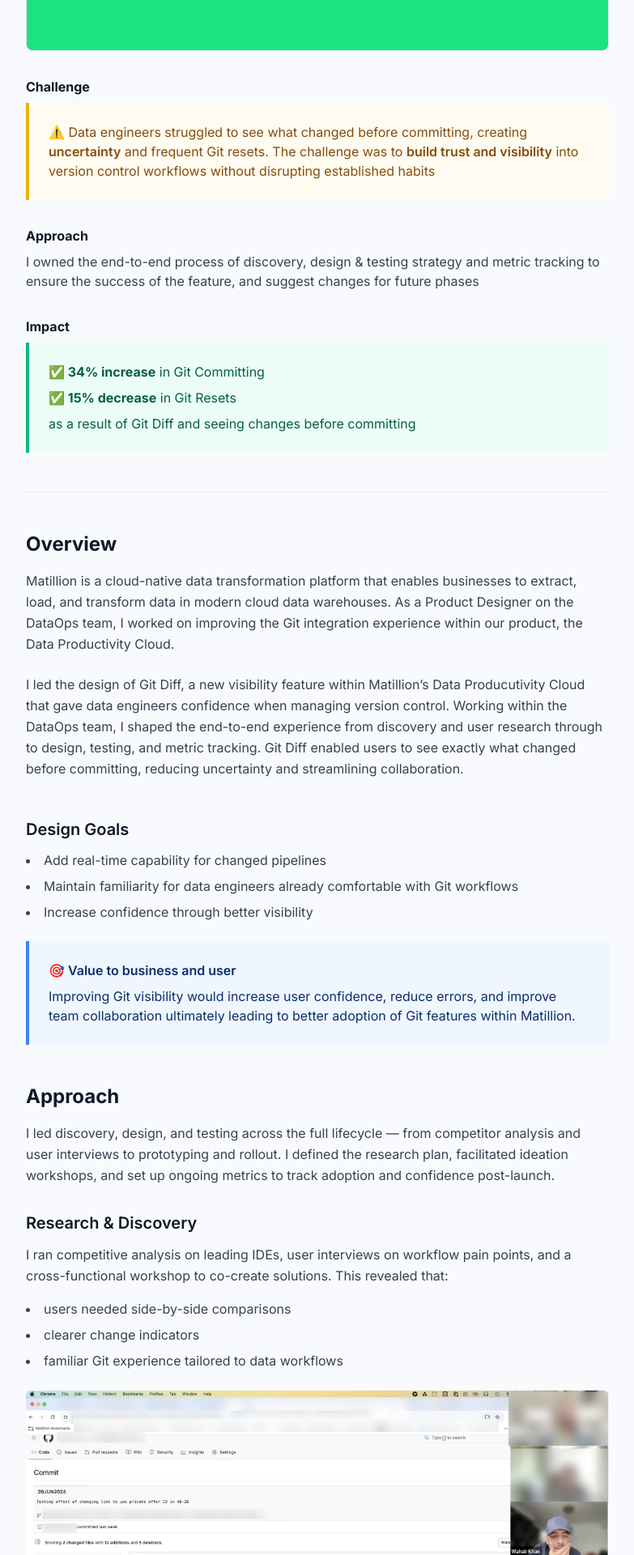
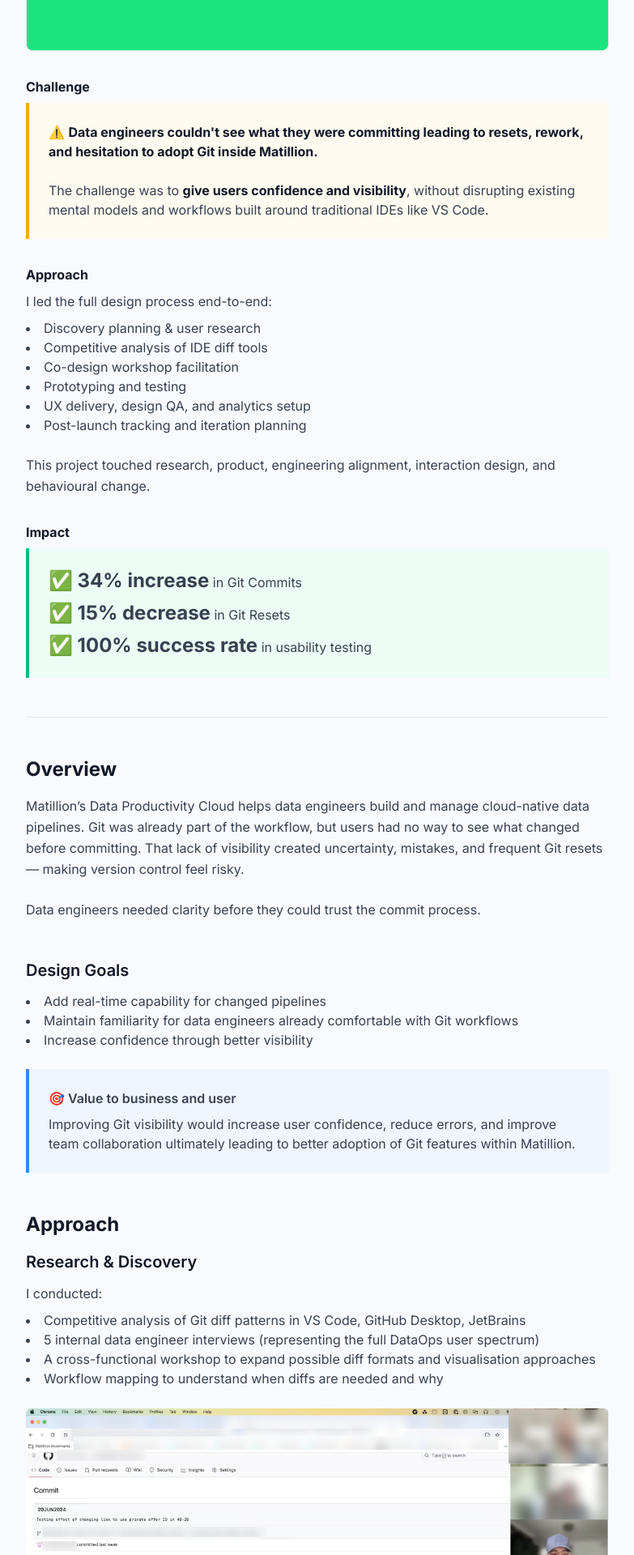
Before and after one commit to wahabalikhan/portfolio, a React (Vite) app: page /git-diff in a window 1280 px wide. Shown: the part 620-2540 px from the top of the page at 81% size, without its empty margins (248-1031 px from the left). Built offline with nearby package versions, Linux system fonts and the light colour scheme.

Commit message:
git diff case study content changes

```diff
--- a/src/index.css
+++ b/src/index.css
@@ -618,3 +618,31 @@
     transform: scale(1);
   }
 }
+
+.bg-yellow-50 p {
+  color: #374151 !important;
+}
+
+.bg-yellow-50 span {
+  color: #111827 !important;
+}
+
+.bg-emerald-50 p,
+.bg-emerald-50 ul,
+.bg-emerald-50 li {
+  color: #374151 !important;
+}
+
+.bg-emerald-50 span {
+  color: #374151 !important;
+}
+
+.bg-blue-50 p,
+.bg-blue-50 ul,
+.bg-blue-50 li {
+  color: #374151 !important;
+}
+
+.bg-blue-50 span {
+  color: #374151 !important;
+}
--- a/src/pages/GitDiffPage.js
+++ b/src/pages/GitDiffPage.js
@@ -15,7 +15,7 @@
                 How user-centric design improved visibility of user changes
             </h1>
 
-            <p className="text-gray-600 mt-4"><span className="font-semibold">Timeline:</span> January 2025 — March 2025 • ~3 months</p>
+            <p className="text-gray-600 mt-4"><span className="font-semibold">Timeline:</span> January 2025 — March 2025 ~ 3 months</p>
             <p className="text-gray-600"><span className="font-semibold">Team:</span> DataOps (PO, Engineers), 1 additional Product Designer</p>
             <p className="text-gray-600 mb-4"><span className="font-semibold">Role:</span> Product Designer (research, strategy, design, testing, metrics)</p>
 
@@ -29,30 +29,44 @@
             <div className="space-y-8 mb-12 pb-12 border-b border-gray-200">
                 <div>
                     <h3 className="font-bold text-gray-900 mb-2">Challenge</h3>
-                    <div className="bg-yellow-50 border-l-4 border-yellow-500 p-6 mb-6">
-                        <p className="text-gray-700 bg-yellow-50">
-                            ⚠️ Data engineers struggled to see what changed before committing, creating <span className='font-semibold text-gray-900 bg-yellow-50'>uncertainty</span> and frequent Git resets. The challenge was to <span className='font-semibold text-gray-900 bg-yellow-50'>build trust and visibility</span> into version control workflows without disrupting established habits
+                    <div className="border-l-4 border-yellow-500 p-6 mb-6 bg-yellow-50">
+                        <p className="mb-6" style={{ color: '#374151' }}>
+                            ⚠️ <span className='font-bold' style={{ color: '#374151' }}>Data engineers couldn't see what they were committing leading to resets, rework, and hesitation to adopt Git inside Matillion.</span>
                         </p>
+                        <p style={{ color: '#374151' }}>
+                            The challenge was to <span className='font-bold' style={{ color: '#374151' }}>give users confidence and visibility</span>, without disrupting existing mental models and workflows built around traditional IDEs like VS Code.
+                        </p>
+
                     </div>
                 </div>
                 <div>
                     <h3 className="font-bold text-gray-900 mb-2">Approach</h3>
-                    <p className="text-gray-700">
-                        I owned the end-to-end process of discovery, design & testing strategy and metric tracking to ensure the success of the feature, and suggest changes for future phases
+                    <p className="text-gray-700 leading-relaxed mb-2">I led the full design process end-to-end:</p>
+                    <p className="text-gray-700 mb-6">
+                        <ul className='list-disc list-inside'>
+                            <li>Discovery planning & user research</li>
+                            <li>Competitive analysis of IDE diff tools</li>
+                            <li>Co-design workshop facilitation</li>
+                            <li>Prototyping and testing</li>
+                            <li>UX delivery, design QA, and analytics setup</li>
+                            <li>Post-launch tracking and iteration planning</li>
+                        </ul>
                     </p>
+                    <p className="text-gray-700 leading-relaxed mb-2">This project touched research, product, engineering alignment, interaction design, and behavioural change.</p>
+
                 </div>
                 <div>
                     <h3 className="font-bold text-gray-900 mb-2">Impact</h3>
                     <div className="bg-emerald-50 border-l-4 border-emerald-500 p-6 mb-0">
                         <p className="text-gray-700 bg-emerald-50 mb-2">
-                            <span className="font-bold bg-emerald-50">✅ 34% increase</span> in Git Committing
+                            <span className=" text-2xl font-bold bg-emerald-50">✅ 34% increase</span> in Git Commits
                         </p>
                         <p className="text-gray-700 bg-emerald-50 mb-2">
-                            <span className="font-bold bg-emerald-50">✅ 15% decrease</span> in Git Resets
+                            <span className="text-2xl font-bold bg-emerald-50">✅ 15% decrease</span> in Git Resets
                         </p>
-                        <p className="text-gray-700 bg-emerald-50">as a result of Git Diff and seeing changes before committing
+                        <p className="text-gray-700 bg-emerald-50 mb-0">
+                            <span className=" text-2xl font-bold bg-emerald-50">✅ 100% success rate</span> in usability testing
                         </p>
-
                     </div>
                 </div>
             </div>
@@ -60,22 +74,23 @@
             <section className="mb-12">
                 <h2 className="text-2xl font-bold mb-4 text-gray-900">Overview</h2>
                 <p className="text-gray-700 leading-relaxed mb-6">
-                    Matillion is a cloud-native data transformation platform that enables businesses to extract, load, and transform data in modern cloud data warehouses. As a Product Designer on the DataOps team, I worked on improving the Git integration experience within our product, the Data Productivity Cloud.
+                    Matillion’s Data Productivity Cloud helps data engineers build and manage cloud-native data pipelines. Git was already part of the workflow, but users had no way to see what changed before committing. That lack of visibility created uncertainty, mistakes, and frequent Git resets — making version control feel risky.
                 </p>
-
                 <p className="text-gray-700 leading-relaxed mb-6">
-                    I led the design of Git Diff, a new visibility feature within Matillion’s Data Producutivity Cloud that gave data engineers confidence when managing version control. Working within the DataOps team, I shaped the end-to-end experience from discovery and user research through to design, testing, and metric tracking. Git Diff enabled users to see exactly what changed before committing, reducing uncertainty and streamlining collaboration.
+                    Data engineers needed clarity before they could trust the commit process.
                 </p>
             </section>
 
             <section className="mb-12">
 
                 <h3 className="text-xl font-semibold mb-3 text-gray-900">Design Goals</h3>
-                <ul className="list-disc list-inside text-gray-700 space-y-2 mb-6">
+                <p className="text-gray-700 mb-6">
+                    <ul className='list-disc list-inside'>
                         <li>Add real-time capability for changed pipelines</li>
                         <li>Maintain familiarity for data engineers already comfortable with Git workflows</li>
                         <li>Increase confidence through better visibility</li>
                     </ul>
+                </p>
                 <div className="bg-blue-50 border-l-4 border-blue-500 p-6 mb-6">
                     <p className="font-semibold text-gray-900 bg-blue-50 mb-2">🎯 Value to business and user</p>
                     <p className="text-gray-700 bg-blue-50">
@@ -86,17 +101,16 @@
 
             <section className="mb-12">
                 <h2 className="text-2xl font-bold mb-4 text-gray-900">Approach</h2>
-                <p className="text-gray-700 leading-relaxed mb-8">I led discovery, design, and testing across the full lifecycle — from competitor analysis and user interviews to prototyping and rollout. I defined the research plan, facilitated ideation workshops, and set up ongoing metrics to track adoption and confidence post-launch.</p>
-
                 <h3 className="text-xl font-semibold mb-3 text-gray-900">Research & Discovery</h3>
-                <p className="text-gray-700 leading-relaxed mb-4">
-                    I ran competitive analysis on leading IDEs, user interviews on workflow pain points, and a cross-functional workshop to co-create solutions. This revealed that:
+                <p className="text-gray-700 leading-relaxed mb-2">I conducted:</p>
+                <p className="text-gray-700 mb-6">
+                    <ul className='list-disc list-inside'>
+                        <li>Competitive analysis of Git diff patterns in VS Code, GitHub Desktop, JetBrains</li>
+                        <li>5 internal data engineer interviews (representing the full DataOps user spectrum)</li>
+                        <li>A cross-functional workshop to expand possible diff formats and visualisation approaches</li>
+                        <li>Workflow mapping to understand when diffs are needed and why</li>
+                    </ul>
                 </p>
-                <ul className="list-disc list-inside text-gray-700 space-y-2 mb-6">
-                    <li>users needed side-by-side comparisons</li>
-                    <li>clearer change indicators</li>
-                    <li>familiar Git experience tailored to data workflows</li>
-                </ul>
 
                 <img
                     src="/images/diff_research_1.png"
@@ -115,43 +129,70 @@
                 />
                 <p className='mb-8 text-xs'>A collaborative workshop that moved from discovery and scoping through How Might We framing, two rounds of ideation, and group voting to select iterations to progress into design.</p>
 
+                <img
+                    src="/images/diff_flow.png"
+                    alt="Git Diff flow"
+                    className="w-full rounded-lg mt-4 mb-4 cursor-pointer hover:opacity-90 transition-opacity"
+                    onClick={() => setSelectedImage({ src: '/images/diff_flow.png', alt: 'Git Diff flow' })}
+                />
+                <p className='mb-8 text-xs'>The flow illustrates how Git Diff activates within a branch showing the relationship between local (uncommitted) and remote (committed) changes. It defines when users can trigger a diff, view comparisons, or see an empty state, ensuring clarity and control throughout the workflow.</p>
 
-                <h3 className="text-xl font-semibold mb-3 text-gray-900">Key findings</h3>
+
+                <h3 className="text-xl font-semibold mb-3 text-gray-900">Key User Needs (framed as problems)</h3>
                 <div className="bg-blue-50 border-l-4 border-blue-500 p-6 mb-6">
-                    <ul className="list-disc list-inside text-gray-700 bg-blue-50 space-y-2">
-                        <li className='bg-blue-50'>Highlighting differences (added, changed, deleted) clearly through text format</li>
-                        <li className='bg-blue-50'>Previous vs current commit comparison</li>
-                        <li className='bg-blue-50'>Accept/reject differences when merging files</li>
+
+                <p className="text-gray-700 mb-6">
+                    <ul className='list-disc list-inside font-bold'>
+                        <li>“I need to easily understand what changed between local and committed versions.”</li>
+                        <li>“I need a scannable, side-by-side view because inline diffing hides too much context.”</li>
+                        <li>“I need clear indicators of additions and deletions.”</li>
+                        <li>“I need control — show me all files, or only the ones that matter.”</li>
                     </ul>
+
+                </p>
+                <p className="text-gray-700 leading-relaxed mb-2">This reframing turned features into actionable problems to solve.</p>
                 </div>
             </section>
 
             <section className="mb-12">
                 <h2 className="text-2xl font-bold mb-4 text-gray-900">Ideation & Design</h2>
-                <p className="text-gray-700 leading-relaxed mb-6">
-                    We explored two concepts: inline visibility and side-by-side comparison.
-                    <ul className="list-disc list-inside text-gray-700 space-y-2 mb-4 mt-4">
-                        <li>Inline visibility</li>
-                        <li>side-by-side comparison</li>
+                <p className="text-gray-700 leading-relaxed mb-6">Using insights from the workshop, I explored two directions:</p>
+                <p className="text-gray-700 leading-relaxed mb-2 font-bold">Concept A — Inline Diff</p>
+                <p className="text-gray-700 mb-6">
+                    <ul className='list-disc list-inside'>
+                        <li>Lightweight</li>
+                        <li>Familiar to users who used to Git CLI tools</li>
+                        <li>Less visual clarity</li>
                     </ul>
-                    Testing showed users preferred the latter for clarity and familiarity, so I refined the design into an interactive diff view with colour-coded indicators and contextual filters. The result was a transparent, scannable experience that built user confidence.</p>
-
-                <p className="text-gray-700 leading-relaxed mb-6">From early flows to high-fidelity prototypes, I focused on making diffs scannable and trustworthy by introducing visual indicators to help users understand what changed and why.
                 </p>
-
-                <img
-                    src="/images/diff_flow.png"
-                    alt="Git Diff flow"
-                    className="w-full rounded-lg mb-4 cursor-pointer hover:opacity-90 transition-opacity"
-                    onClick={() => setSelectedImage({ src: '/images/diff_flow.png', alt: 'Git Diff flow' })}
-                />
-                <p className='mb-8 text-xs'>The flow illustrates how Git Diff activates within a branch showing the relationship between local (uncommitted) and remote (committed) changes. It defines when users can trigger a diff, view comparisons, or see an empty state, ensuring clarity and control throughout the workflow.</p>
+                <p className="text-gray-700 leading-relaxed mb-2 font-bold">Concept B — Side-by-Side Diff (IDE-inspired)</p>
+                <p className="text-gray-700 mb-6">
+                    <ul className='list-disc list-inside'>
+                        <li>Mirrors IDE mental model</li>
+                        <li>Clearer structure, better scannability</li>
+                        <li>Stronger visual separation</li>
+                    </ul>
+                </p>
+                <p className="text-gray-700 leading-relaxed mb-2">A/B testing with internal data engineers confirmed <span className="font-bold">Concept B</span> was more intuitive and trustworthy, so we developed it further through:</p>
+                <p className="text-gray-700 mb-6">
+                    <ul className='list-disc list-inside'>
+                        <li>An interactive diff view with contextual filters</li>
+                        <li>A transparent, scannable experience that built user confidence</li>
+                        <li>Introducing visual indicators to help users understand what changed and why</li>
+                    </ul>
+                </p>
             </section>
             <section className="mb-12">
                 <h2 className="text-2xl font-bold mb-4 text-gray-900">Execution</h2>
-                <p className="text-gray-700 leading-relaxed mb-6">
-                    I partnered with engineering to design and deliver Git Diff as a scalable, technically feasible feature. Through iterative builds and design QA, we balanced performance with clarity, ensuring the final implementation matched the intended UX. Regular check-ins with Product helped prioritise and sequence improvements for rollout.
+                <p className="text-gray-700 leading-relaxed mb-2">I partnered closely with engineering to:</p>
+                <p className="text-gray-700 mb-6">
+                    <ul className='list-disc list-inside'>
+                        <li>Deliver Git Diff as a scalable, technically feasible feature</li>
+                        <li>Balanced performance with clarity</li>
+                        <li>Ensure the final implementation matched the intended UX through regular QA checks</li>
+                    </ul>
                 </p>
+                <p className="text-gray-700 leading-relaxed mb-6">Regular check-ins with Product helped prioritise and sequence improvements for rollout.</p>
 
                 <img
                     src="/images/diff_screen.png"
@@ -165,7 +206,22 @@
 
             <section className="mb-12">
                 <h2 className="text-2xl font-bold mb-4 text-gray-900">Validation & Testing</h2>
-                <p className="text-gray-700 leading-relaxed mb-6">In usability testing with five data engineers, <span className='font-semibold text-gray-900'>100% completed the task successfully</span> and rated the experience <span className='font-semibold text-gray-900'>“easy” or “very easy.” </span> Feedback confirmed that the feature was clear, discoverable, and aligned with their mental model of Git workflows.
+                <p className="text-gray-700 leading-relaxed mb-2">Usability testing with five data engineers:</p>
+                <p className="text-gray-700 mb-6">
+                    <ul className='list-disc list-inside'>
+                        <li><span className='font-bold'>100% task success</span></li>
+                        <li>All participants rated the flow <span className='font-bold'>“easy” or “very easy”</span></li>
+                        <li>Zero misclicks or “what am I looking at?” moments”</li>
+                    </ul>
+                </p>
+
+                <p className="text-gray-700 leading-relaxed mb-2">Participants described the experience as:</p>
+                <p className="text-gray-700">
+                    <ul className='list-disc list-inside mb-6'>
+                        <li>“Clear”</li>
+                        <li>“Intuitive”</li>
+                        <li>“Exactly what we needed”</li>
+                    </ul>
                 </p>
                 <img
                     src="/images/testing1.png"
@@ -191,16 +247,31 @@
                 <h2 className="text-2xl font-bold mb-4 text-gray-900">Outcomes & Impact</h2>
                 <h3 className="text-xl font-semibold mb-3 text-gray-900">Results</h3>
 
-                <div className="bg-emerald-50 border-l-4 border-emerald-500 p-6 mb-6">
-                    <ul className="list-inside text-gray-700 bg-emerald-50 space-y-2">
-                        <li className='bg-emerald-50'>📈 +34% commits</li>
-                        <li className='bg-emerald-50'>🧩 −15% Git resets</li>
-                        <li className='bg-emerald-50'>✅ 100% success rate in usability testing</li>
-                    </ul>
+                <div className="bg-emerald-50 border-l-4 border-emerald-500 p-6 mb-3">
+                    <p className="text-gray-700 bg-emerald-50 mb-2">
+                        <span className=" text-2xl font-bold bg-emerald-50">✅ 34% increase</span> in Git Commits
+                    </p>
+                    <p className="text-gray-700 bg-emerald-50 mb-2">
+                        <span className="text-2xl font-bold bg-emerald-50">✅ 15% decrease</span> in Git Resets
+                    </p>
+                    <p className="text-gray-700 bg-emerald-50 mb-0">
+                        <span className=" text-2xl font-bold bg-emerald-50">✅ 100% success rate</span> in usability testing
+                    </p>
                 </div>
                 <p className="text-gray-700 leading-relaxed mb-6">
                     Git Diff improved confidence, reduced errors, and strengthened collaboration across engineering teams.
                 </p>
+
+                <h3 className="text-xl font-semibold mb-3 text-gray-900">Business outcome</h3>
+                <div className="bg-blue-50 border-l-4 border-blue-500 p-6 mb-6">
+                    <p className="font-semibold text-gray-900 bg-blue-50 mb-2">🎯 Improved Git workflows increased overall platform trust, a key driver of:</p>
+                    <p className="text-gray-700 bg-blue-50">
+                        <ul className='list-disc list-inside'>
+                            <li>Lowered cognitive load on engineering teams</li>
+                            <li>Fewer support tickets related to version control</li>
+                        </ul>
+                    </p>
+                </div>
 
                 <h3 className="text-xl font-semibold mb-3 text-gray-900">But here’s the real so what?</h3>
                 <p className="text-gray-700 leading-relaxed mb-6">
@@ -211,6 +282,8 @@
                         <li>Product’s perception improved: Matillion felt more like an IDE they could rely on, not just a data tool</li>
                     </ul>
                 </p>
+                <p className="text-gray-700 leading-relaxed mb-6">My involvement ensured the feature was <span className="font-bold">researched, validated, testable, and measurable</span>.</p>
+
                 <h3 className="text-xl font-semibold mb-3 text-gray-900">Reflection</h3>
                 <p className="text-gray-700 leading-relaxed mb-6">
                     This project reinforced a core principle for me: <span className="font-semibold">Clarity creates confidence. And confidence drives adoption.</span>
--- a/src/pages/SchemasPage.js
+++ b/src/pages/SchemasPage.js
@@ -15,7 +15,9 @@
         Turning an anecdotal feature request into a validated, user-driven strategy
       </h1>
 
-      <p className="text-gray-600 mb-4">August 2024 — September 2024 • ~1 month</p>
+      <p className="text-gray-600 mt-4"><span className="font-semibold">Timeline:</span> August 2024 — September 2024 • ~1 month</p>
+            <p className="text-gray-600"><span className="font-semibold">Team:</span> Designer (PM, PO), 1 additional Product Designer</p>
+            <p className="text-gray-600 mb-4"><span className="font-semibold">Role:</span> Product Designer (research, strategy, metrics/playback)</p>
 
       <img
         src="/images/schema_bg.png"
```
Also changed, not shown: src/pages/HomePage.js (+4 -4 lines). Lines whose indentation alone changed are shown as unchanged.
